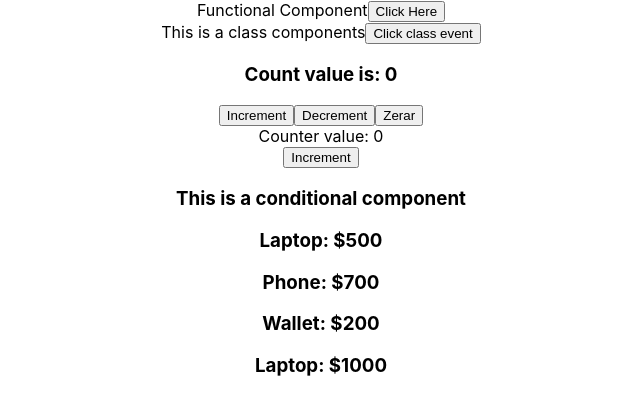
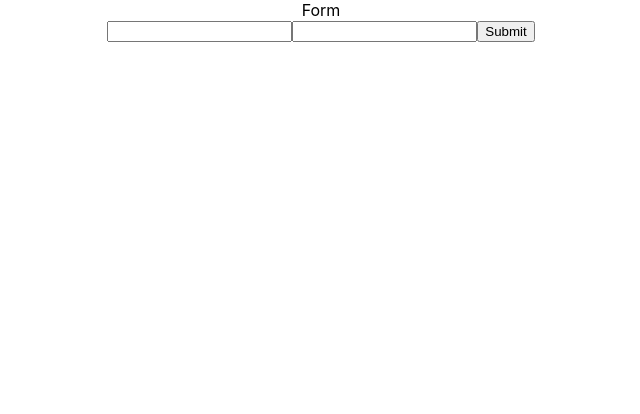
Before and after one commit to vmussato/react-code-stoic, a React (Create React App) app: page / in a window 1280 px wide. Shown: the top 414 px of the page, without its empty margins (319-959 px from the left). Built offline with nearby package versions, Linux system fonts and the light colour scheme.

Commit message:
handling forms

```diff
--- a/src/App.js
+++ b/src/App.js
@@ -10,17 +10,13 @@
 import FunctionalCounter from './components/FunctionalCounter';
 import ConditionalComponent from './components/ConditionalComponent';
 import Product from './components/Product';
+import Form from './components/Form';
 
 
 function App() {
   return (
     <div className="App">
-      <FunctionEvent />
-      <ClassEvent />
-      <Counter />
-      <FunctionalCounter />
-      <ConditionalComponent />
-      <Product />
+      <Form />
     </div>
   );
 }
--- /dev/null
+++ b/src/components/Form.js
@@ -0,0 +1,41 @@
+import { Component } from "react";
+
+class Form extends Component {
+
+    state = {
+        firstname: "",
+        lastname: "",
+    }
+
+    handleChange = (event) => {
+        this.setState({
+            firstname: event.target.value,
+        })
+    };
+
+    handleLastnameChange = (event) => {
+        this.setState({
+            lastname: event.target.value,
+        })
+    };
+
+    handlesubmit = (event) => {
+        event.preventDefault();
+        console.log({
+            fname: this.state.firstname,
+            lname:this.state.lastname
+        })
+    }
+
+    render() {
+        return (<div>Form
+            <form onSubmit={this.handlesubmit}>
+                <input onChange={this.handleChange} type="text" value={this.state.firstname} />
+                <input onChange={this.handleLastnameChange} type="text" value={this.state.lastname}/>
+                <button type="submit">Submit</button>
+            </form>
+        </div>)
+    }
+}
+
+export default Form;
```
